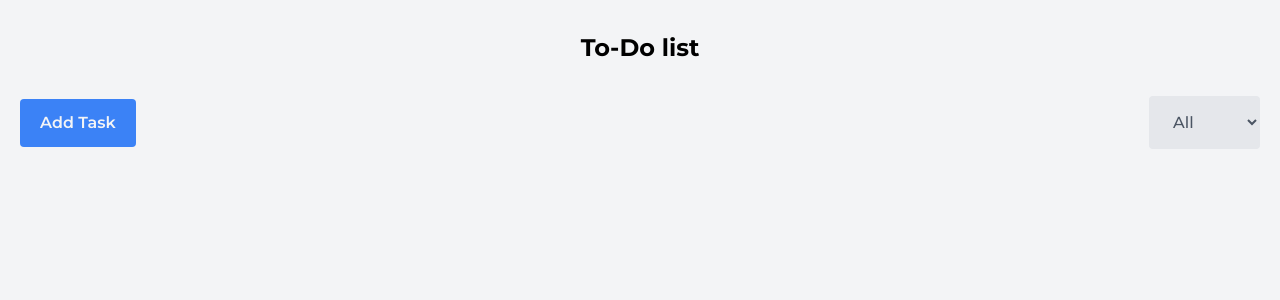
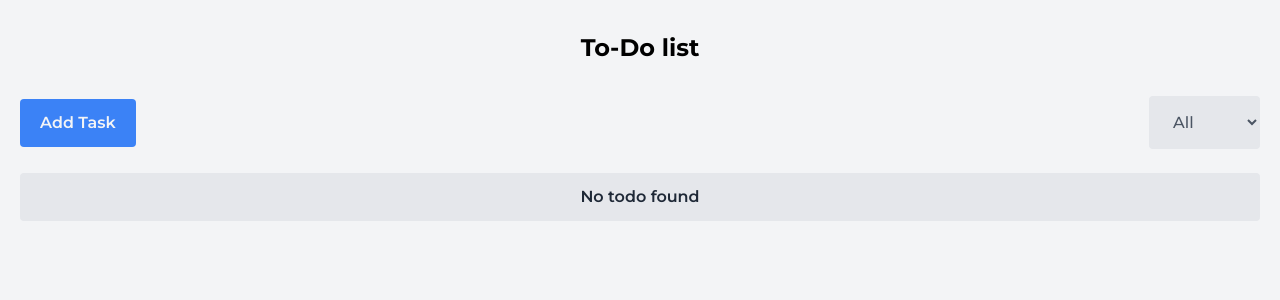
Before and after one commit to nonchain/Todo-list-Reduxtoolkit, a React (Vite) app: page / in a window 1280 px wide. Shown: the top 300 px of the page. Built offline with nearby package versions, Linux system fonts and the light colour scheme.

Commit message:
Setup animation for items using Framer-Motion

```diff
--- a/src/components/ToDoContent.jsx
+++ b/src/components/ToDoContent.jsx
@@ -1,7 +1,23 @@
 import React from 'react';
 import { useSelector } from 'react-redux';
 import { selectAllTodo, selectFilterCategory } from '../redux/features/todoSlice';
+import { AnimatePresence, motion } from 'framer-motion'
 import ToDoItems from './ToDoItems';
+
+const container = {
+  hidden: { opacity: 0 },
+  show: {
+    opacity: 1,
+    transition: {
+      staggerChildren: 0.15
+    }
+  },
+}
+const child = {
+  hidden: { y: 20, opacity: 0 },
+  show: { y: 0, opacity: 1 },
+
+}
 
 function ToDoContent() {
   const data = useSelector(selectAllTodo);
@@ -18,11 +34,19 @@ function ToDoContent() {
   }
 
   return (
-    <div className='w-full mt-6'>
-      <ul className='grid gap-3'>
-        {filteredData?.map(item => <ToDoItems key={item.id} item={item} />)}
-      </ul>
-    </div>
+
+    <motion.ul className='grid gap-3 w-full mt-6' variants={container} initial='hidden' animate='show'>
+      <AnimatePresence>
+        {filteredData && filteredData.length > 0 ?
+          filteredData?.map(item => <ToDoItems key={item.id} item={item} variants={child}/>) :
+          <motion.p className='p-3 w-full bg-gray-200 rounded text-center text-base text-gray-800 font-semibold'
+            variants={child}  >
+            No todo found
+          </motion.p>}
+      </AnimatePresence>
+
+    </motion.ul>
+
   )
 }
 
--- a/src/components/ToDoItems.jsx
+++ b/src/components/ToDoItems.jsx
@@ -4,6 +4,7 @@ import { format } from 'date-fns';
 import { useDispatch } from 'react-redux';
 import { deleteToDo } from '../redux/features/todoSlice';
 import { toast } from 'react-hot-toast';
+import { motion } from 'framer-motion';
 import ImageButton from '../ui/ImageButton';
 import Overlay from '../ui/Overlay';
 import TodoModal from './TodoModal';
@@ -16,7 +17,7 @@ const toDoCategory = {
    'course': 'Course',
 }
 
-function ToDoItems({ item }) {
+function ToDoItems({ item, ...rest }) {
    const dispatch = useDispatch();
    const [modalVisibility, setModalVisibility] = useState(false);
    const [completedTask, setCompletedTask] = useState(false);
@@ -41,7 +42,7 @@ function ToDoItems({ item }) {
          {
             ReactDom.createPortal(<TodoModal todo={item} createMode={false} visibility={modalVisibility} setVisibility={setModalVisibility} />, document.getElementById('modal-root'))
          }
-         <li>
+         <motion.li {...rest}>
             <div className="px-3 py-4 w-full bg-gray-50 flex items-center justify-between rounded shadow-sm">
                <div className="flex gap-4 items-center">
                   <CheckBox completedTask={completedTask} setCompletedTask={setCompletedTask}/>
@@ -62,7 +63,7 @@ function ToDoItems({ item }) {
                   </ImageButton>
                </div>
             </div>
-         </li>
+         </motion.li>
       </React.Fragment>
    )
 }
```
